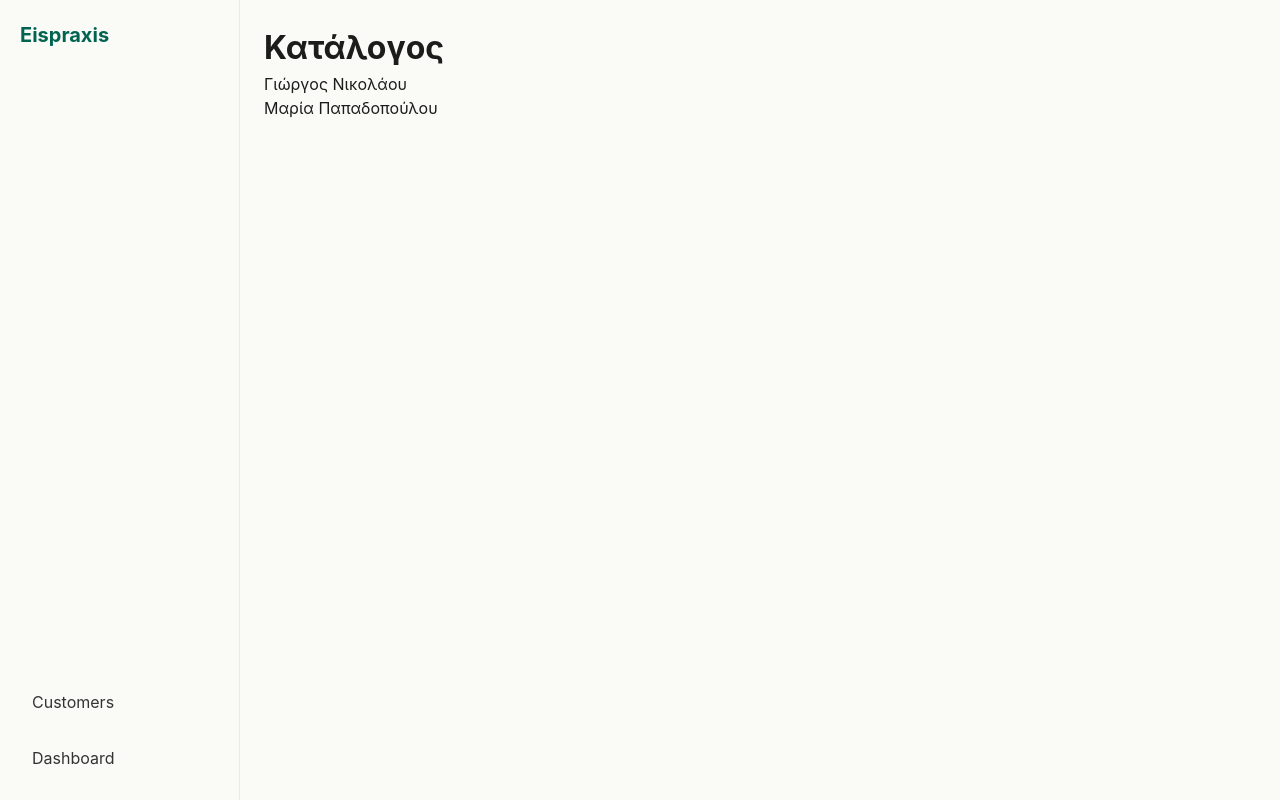
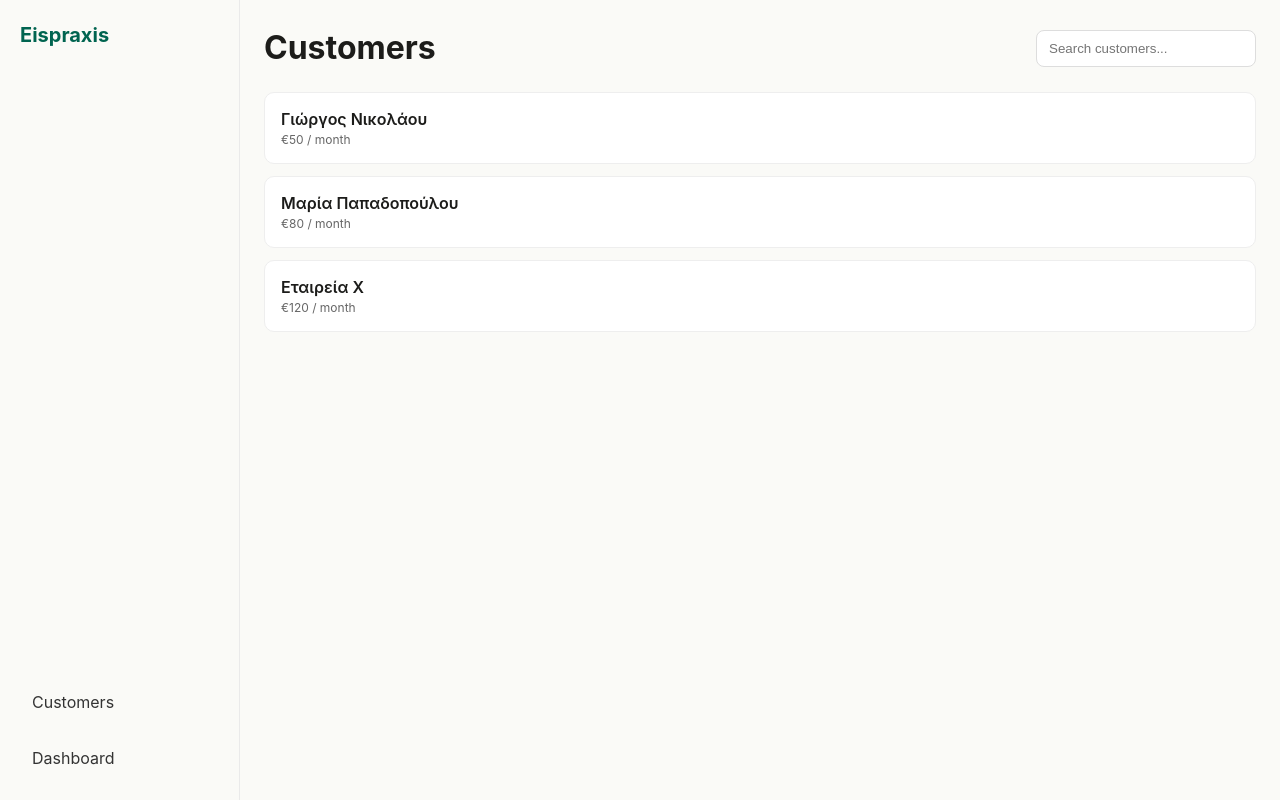
Before and after one commit to enjoythedivision/eispraxis, a React (Vite) app: page / in a window 1280 px wide. Built offline with nearby package versions, Linux system fonts and the light colour scheme.

Commit message:
Dynamic Search in Customers component

```diff
--- a/src/data/customers.js
+++ b/src/data/customers.js
@@ -1,5 +1,17 @@
-// src/data/customers.js
 export const customers = [
-  { id: 1, name: "Γιώργος Νικολάου", monthlyFee: 50 },
-  { id: 2, name: "Μαρία Παπαδοπούλου", monthlyFee: 80 },
+  {
+    id: 1,
+    name: "Γιώργος Νικολάου",
+    monthlyFee: 50,
+  },
+  {
+    id: 2,
+    name: "Μαρία Παπαδοπούλου",
+    monthlyFee: 80,
+  },
+  {
+    id: 3,
+    name: "Εταιρεία Χ",
+    monthlyFee: 120,
+  },
 ];
--- a/src/features/customers/pages/Customers.jsx
+++ b/src/features/customers/pages/Customers.jsx
@@ -1,15 +1,39 @@
-import { customers } from "../../../data/customers";
+import { useState } from "react";
+import { customers as initialCustomers } from "../../../data/customers";
+import "./Customers.scss";
 
 export default function Customers() {
+  const [search, setSearch] = useState("");
+
+  const filteredCustomers = initialCustomers.filter((c) =>
+    c.name.toLowerCase().includes(search.toLowerCase())
+  );
+
   return (
-    <div>
-      <h1>Κατάλογος</h1>
+    <div className="customers">
+      <div className="customers__header">
+        <h1>Customers</h1>
 
-      {customers.map(c => (
-        <div key={c.id}>
-          <p>{c.name}</p>
-        </div>
-      ))}
+        <input
+          type="text"
+          placeholder="Search customers..."
+          value={search}
+          onChange={(e) => setSearch(e.target.value)}
+          className="customers__search"
+        />
+      </div>
+
+      <div className="customers__list">
+        {filteredCustomers.map((c) => (
+          <div key={c.id} className="customer-card">
+            <div className="customer-card__name">{c.name}</div>
+
+            <div className="customer-card__meta">
+              €{c.monthlyFee} / month
+            </div>
+          </div>
+        ))}
+      </div>
     </div>
   );
 }
--- /dev/null
+++ b/src/features/customers/pages/Customers.scss
@@ -0,0 +1,48 @@
+.customers {
+  display: flex;
+  flex-direction: column;
+  gap: 20px;
+}
+
+.customers__header {
+  display: flex;
+  justify-content: space-between;
+  align-items: center;
+}
+
+.customers__search {
+  padding: 10px 12px;
+  border: 1px solid #ddd;
+  border-radius: 8px;
+  outline: none;
+  width: 220px;
+}
+
+.customers__list {
+  display: flex;
+  flex-direction: column;
+  gap: 12px;
+}
+
+.customer-card {
+  background: white;
+  border: 1px solid #eee;
+  padding: 14px 16px;
+  border-radius: 10px;
+  cursor: pointer;
+  transition: 0.2s;
+
+  &:hover {
+    transform: translateY(-2px);
+    border-color: #006450;
+  }
+}
+
+.customer-card__name {
+  font-weight: 600;
+}
+
+.customer-card__meta {
+  font-size: 12px;
+  color: #666;
+}
```
